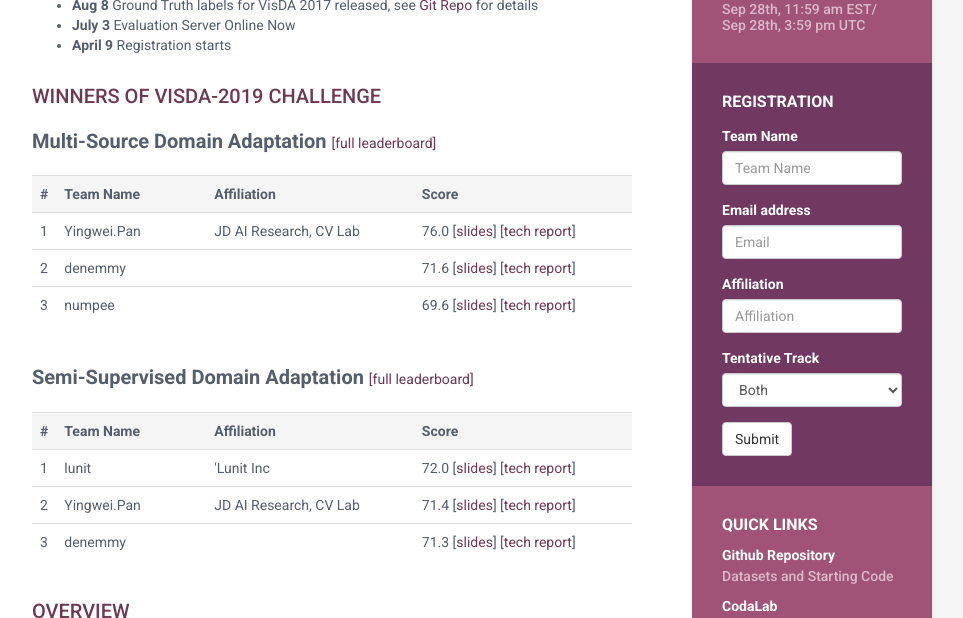
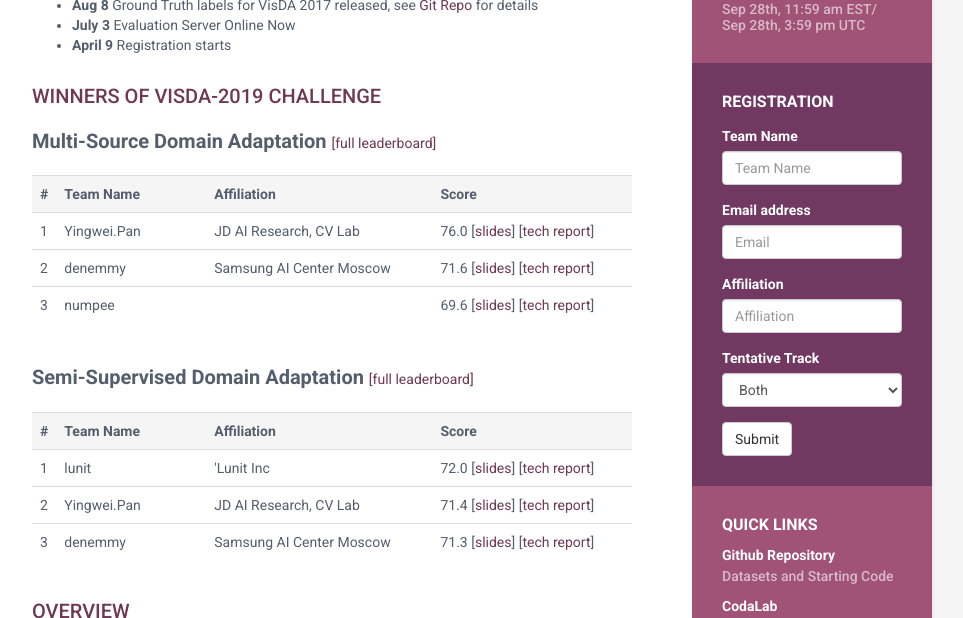
Before and after one commit to VisionLearningGroup/visda-2019, a Jekyll site: the page built from index.html, in a window 1280 px wide and 900 px high, scrolled down 566 px, cut to the strip 0-618 px from the top of the window. Shown: the whole strip, without its empty margins (188-1151 px from the left). Built offline with Jekyll 4.4.1, drawn with Linux system fonts in a browser that asks for light colours.

Commit message:
Update index.html

```diff
--- a/index.html
+++ b/index.html
@@ -64,7 +64,7 @@
   <tr>
     <td> 2 </td>
     <td>denemmy</td>
-    <td>  </td>
+    <td> Samsung AI Center Moscow</td>
     <td>71.6  [<a href="">slides</a>] [<a href="">tech report</a>]</td>
   </tr>
   <tr>
@@ -101,7 +101,7 @@
   <tr>
     <td> 3 </td>
     <td> denemmy </td>
-    <td></td>
+    <td>Samsung AI Center Moscow</td>
     <td>71.3 [<a href="">slides</a>] [<a href="">tech report</a>]</td>
   </tr>
 </table>
```
